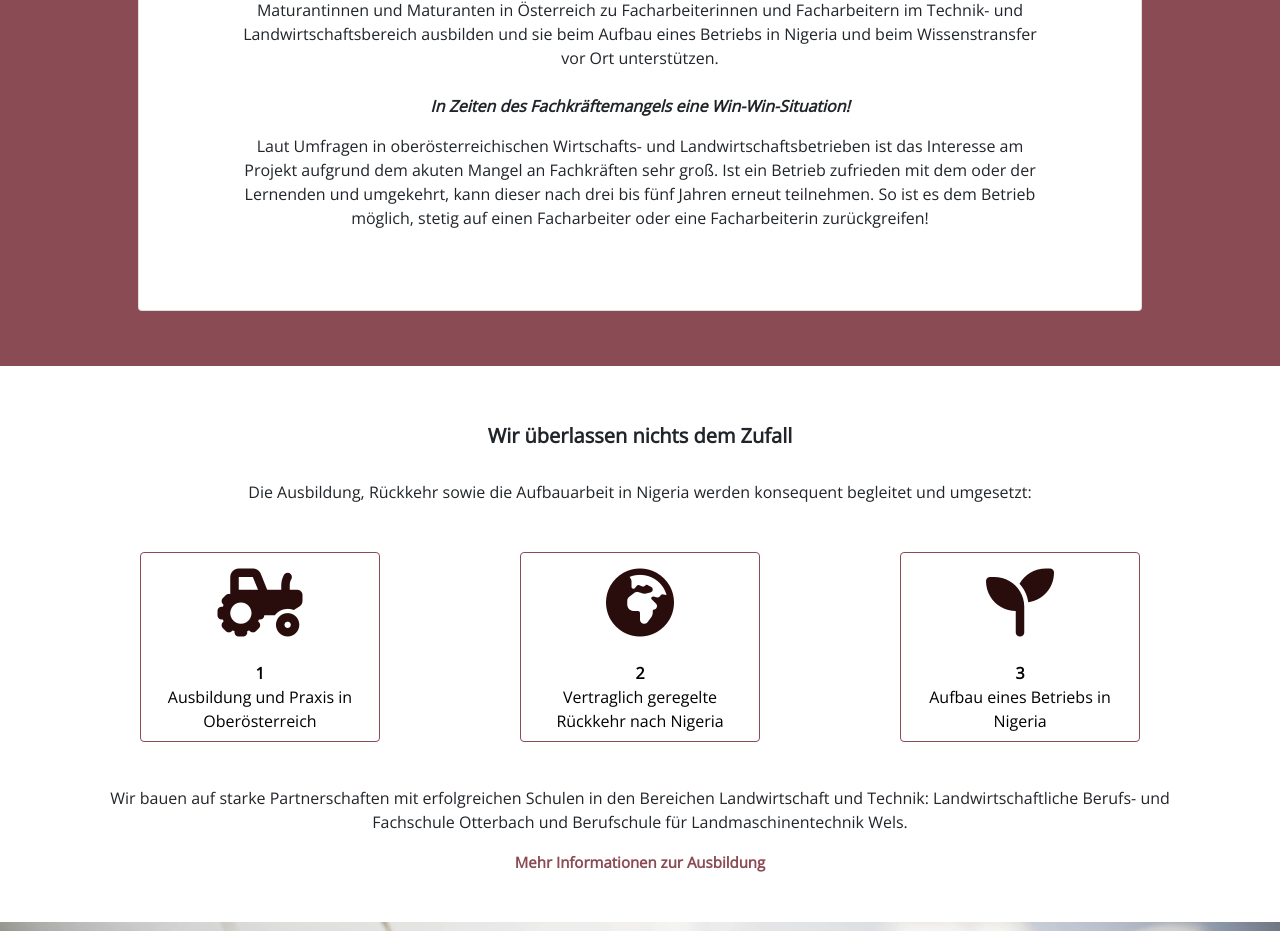
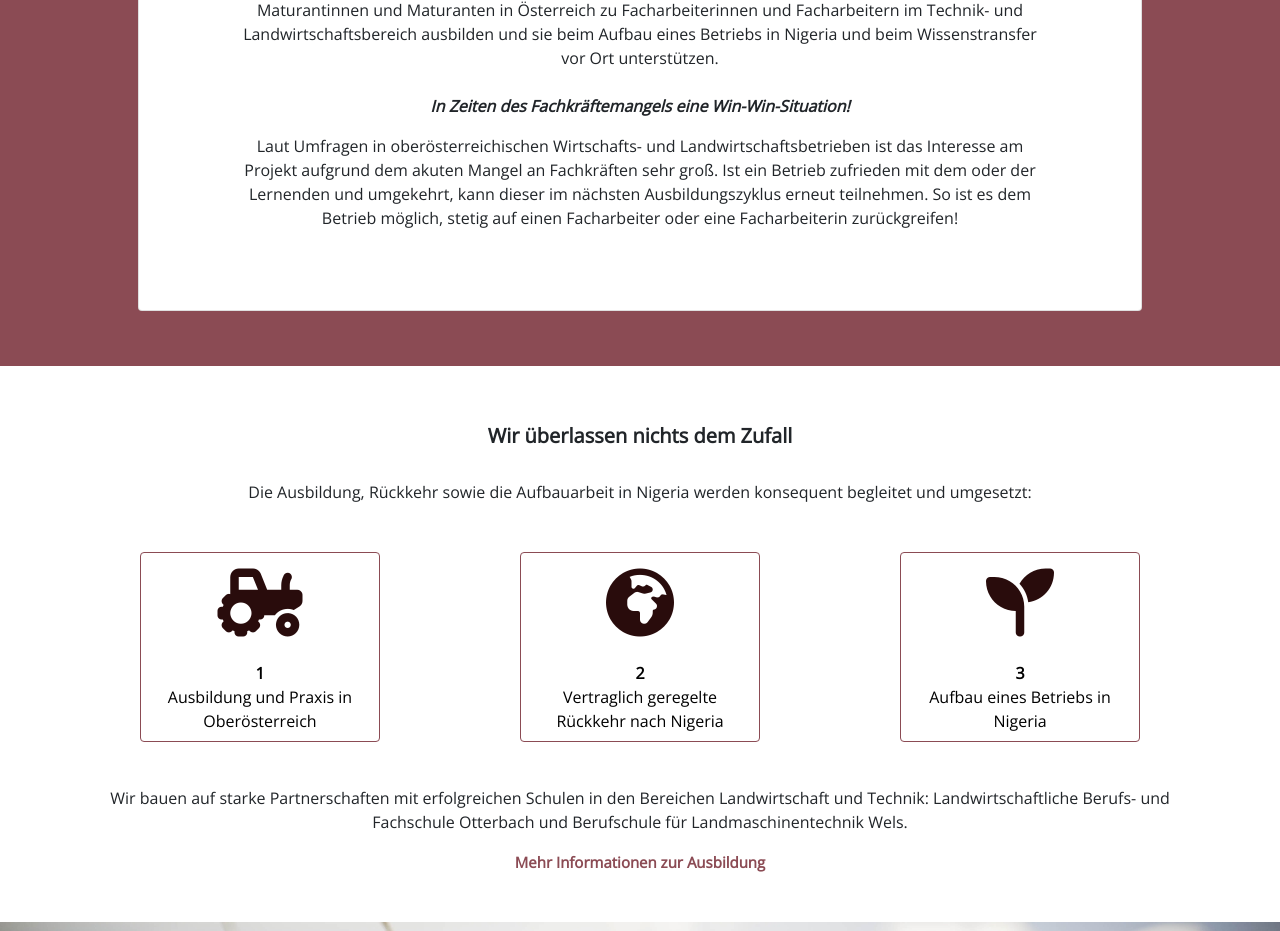
Before and after one commit to katrin-fe/website-sonne-fuer-afrika, a plain HTML site: page index.html in a window 1280 px wide. Shown: the part 1080-2011 px from the top of the page. Drawn offline with nearby package versions, Linux system fonts and the light colour scheme; a web font is replaced by a local one.

Commit message:
update index

```diff
--- a/index.html
+++ b/index.html
@@ -101,8 +101,7 @@
                             am Projekt aufgrund dem akuten
                             Mangel an Fachkräften sehr groß. Ist ein Betrieb zufrieden mit dem oder der Lernenden
                             und umgekehrt,
-                            kann dieser nach drei bis fünf
-                            Jahren erneut teilnehmen. So ist es dem Betrieb möglich, stetig auf einen Facharbeiter oder eine
+                            kann dieser im nächsten Ausbildungszyklus erneut teilnehmen. So ist es dem Betrieb möglich, stetig auf einen Facharbeiter oder eine
                             Facharbeiterin zurückgreifen!</br></br></br>
                     </p>
 
```
